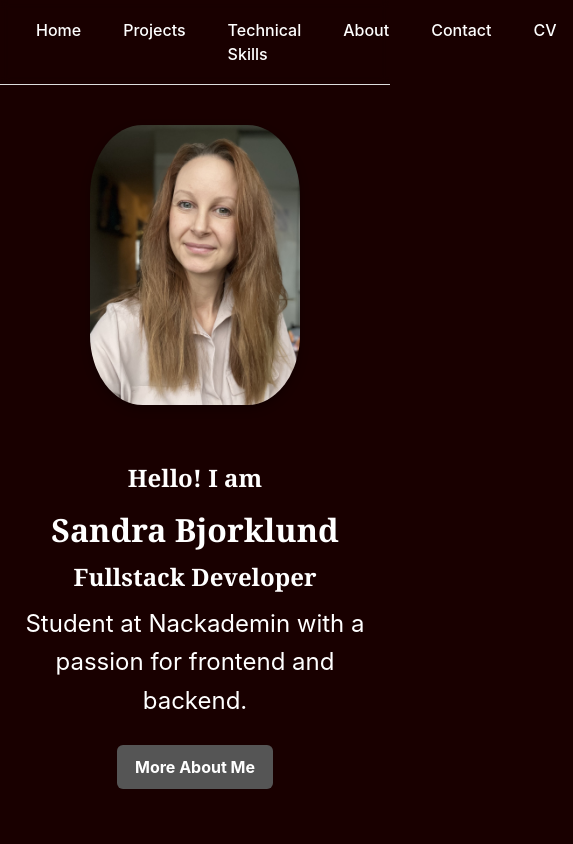
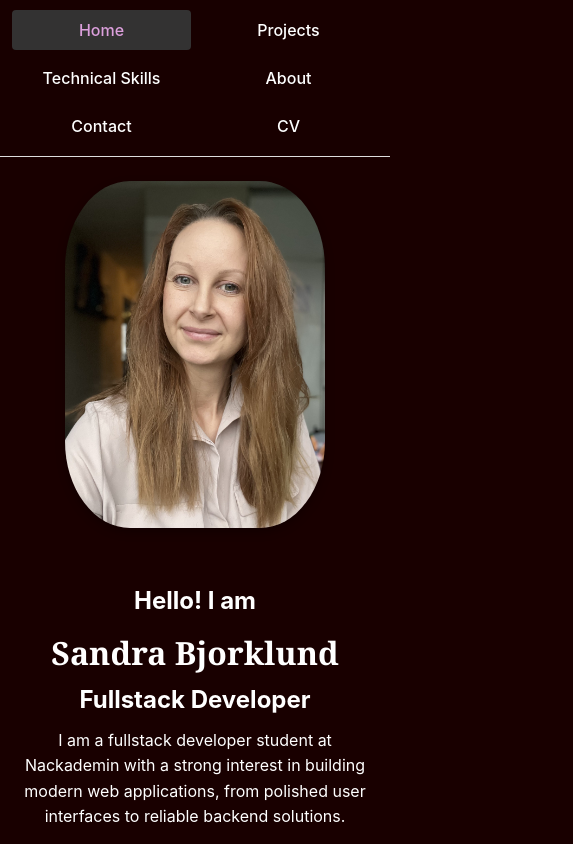
Before and after one commit to SandraLinnea/Portfolio, a React (Vite) app: page / in a window 390 px wide. Shown: the top 844 px of the page, 573 px wide, since content can reach past the window. Built offline with nearby package versions, Linux system fonts and the light colour scheme.

Commit message:
Make the page responsive

```diff
--- a/src/App.jsx
+++ b/src/App.jsx
@@ -28,7 +28,9 @@ function AppLayout() {
 
   return (
     <>
+      <a className="skip-link" href="#main-content">Skip to main content</a>
       <Navbar />
+      <main id="main-content" tabIndex="-1">
         <Routes>
           <Route path="/" element={<HomePage />} />
           <Route path="/projects" element={<Projects />} />
@@ -37,6 +39,7 @@ function AppLayout() {
           <Route path="/contact" element={<Contact />} />
           <Route path="/cv" element={<CV />} />
         </Routes>
+      </main>
       <Footer />
     </>
   );
--- a/src/components/About.css
+++ b/src/components/About.css
@@ -16,13 +16,13 @@
 }
 
 .about-text {
-  font-size: 1,5rem;
+  font-size: 1.05rem;
   line-height: 1.6;
   color: #fff;
   max-width: 700px;
 }
 
-h2 {
+.about-text h2 {
   font-family: Georgia, 'Times New Roman', Times, serif;
 }
 
@@ -31,10 +31,11 @@ h2 {
     flex-direction: column;
     align-items: center;
     text-align: center;
+    padding: 24px 16px;
   }
 
   .about-image {
-    width: 60%;
+    width: min(260px, 70vw);
     margin-bottom: 20px;
   }
 }
--- a/src/components/About.jsx
+++ b/src/components/About.jsx
@@ -22,11 +22,11 @@ function About() {
       <div className="about-text" data-aos="fade-right">
         <h2>Who am I?</h2>
         <p>
-          I am currently studying Web Developer Fullstack Open Source at Nackademin, and I will graduate in May 2026.
-          During my studies, I have worked with technologies such as HTML, CSS, JavaScript, React, SQL, PostgreSQL, MySQL,
-          MongoDB, C#, TypeScript and Node.js. These experiences have provided me with a
-          strong understanding of both frontend and backend development, as well as the ability to build dynamic and
-          responsive web applications.
+          I am currently studying Web Developer Fullstack Open Source at Nackademin and will graduate in May 2026.
+          During my studies, I have built skills in both frontend and backend development, working with technologies such as
+          HTML, CSS, JavaScript, React, TypeScript, C#, Node.js, PostgreSQL, MySQL, and MongoDB. I enjoy creating responsive,
+          user-friendly web applications and combining technical problem-solving with clean, practical design. My goal is to
+          continue growing as a developer through real projects, collaboration, and new challenges.
         </p>
       </div>
     </div>
--- a/src/components/CV.css
+++ b/src/components/CV.css
@@ -24,3 +24,14 @@
   background-color: #333232;
   color: plum;
 }
+
+.btn:focus-visible {
+  background-color: #333232;
+  color: plum;
+}
+
+@media (max-width: 768px) {
+  .cv-container {
+    padding: 40px 16px;
+  }
+}
--- a/src/components/HomePage.css
+++ b/src/components/HomePage.css
@@ -5,7 +5,7 @@
 }
 
 .homepage p {
-  font-size: 1.5rem;
+  font-size: clamp(1rem, 2vw, 1.5rem);
   line-height: 1.6;
   margin: 10px 0;
 }
@@ -16,13 +16,18 @@
   align-items: center;
   gap: 30px;
   flex-wrap: wrap;
-  margin-bottom: 250px;
+  margin-bottom: 120px;
+  justify-content: center;
 }
 
 .intro-img {
-  width: 200px;
+  width: min(200px, 55vw);
   border-radius: 25%;
   box-shadow: 0 4px 10px rgba(0,0,0,0.3);
+}
+
+.intro-text {
+  max-width: 680px;
 }
 
 .intro-text h1 {
@@ -94,19 +99,29 @@
   color: plum;
 }
 
+.btn:focus-visible {
+  background-color: #333232;
+  color: plum;
+}
+
 [data-aos] {
   transition-timing-function: ease-in-out;
 }
 
 @media (max-width: 768px) {
+  .homepage {
+    padding: 24px 16px;
+  }
+
   .intro {
     flex-direction: column;
     align-items: center;
     text-align: center;
+    margin-bottom: 72px;
   }
 
   .intro-img {
-    width: 60%;
+    width: min(260px, 70vw);
     margin-bottom: 20px;
   }
 
@@ -124,4 +139,9 @@
     width: 100%;
     max-width: 300px;
   }
+
+  .preview-section {
+    margin: 72px 0;
+    padding: 28px 0;
+  }
 }
--- a/src/components/HomePage.jsx
+++ b/src/components/HomePage.jsx
@@ -20,7 +20,7 @@ function HomePage() {
           <h2>Hello! I am</h2>
           <h1>Sandra Bjorklund</h1>
           <h2>Fullstack Developer</h2>
-          <p>Student at Nackademin with a passion for frontend and backend.</p>
+          <p>I am a fullstack developer student at Nackademin with a strong interest in building modern web applications, from polished user interfaces to reliable backend solutions.</p>
           <Link to="/about" className="btn">More About Me</Link>
         </div>
       </section>
--- a/src/components/Navbar.css
+++ b/src/components/Navbar.css
@@ -7,6 +7,9 @@
   top: 0;
   z-index: 1000;
   backdrop-filter: blur(4px);
+  flex-wrap: wrap;
+  justify-content: center;
+  background-color: rgba(25, 0, 0, 0.9);
 }
 
 .nav-button {
@@ -18,8 +21,26 @@
   position: relative;
 }
 
-.nav-button:hover {
+.nav-button:hover,
+.nav-button:focus-visible {
   background-color: #333232;
   color: plum;
   transform: translateY(-3px);
 }
+
+.nav-button-active {
+  background-color: #333232;
+  color: plum;
+}
+
+@media (max-width: 768px) {
+  .navbar {
+    gap: 8px;
+    padding: 10px 12px;
+  }
+
+  .nav-button {
+    flex: 1 1 140px;
+    text-align: center;
+  }
+}
--- a/src/components/Navbar.jsx
+++ b/src/components/Navbar.jsx
@@ -1,17 +1,19 @@
 import React from 'react';
-import { Link } from 'react-router-dom';
+import { NavLink } from 'react-router-dom';
 import './Navbar.css';
 
 function Navbar() {
     return (
-        <nav className="navbar">
-            <Link to="/" className="nav-button">Home</Link>
-            <Link to="/projects" className="nav-button">Projects</Link>
-            <Link to="/technicalskills" className="nav-button">Technical Skills</Link>
-            <Link to="/about" className="nav-button">About</Link>
-            <Link to="/contact" className="nav-button">Contact</Link>
-            <Link to="/cv" className="nav-button">CV</Link>
-        </nav>
+        <header>
+            <nav className="navbar" aria-label="Main navigation">
+                <NavLink to="/" end className={({ isActive }) => `nav-button${isActive ? ' nav-button-active' : ''}`}>Home</NavLink>
+                <NavLink to="/projects" className={({ isActive }) => `nav-button${isActive ? ' nav-button-active' : ''}`}>Projects</NavLink>
+                <NavLink to="/technicalskills" className={({ isActive }) => `nav-button${isActive ? ' nav-button-active' : ''}`}>Technical Skills</NavLink>
+                <NavLink to="/about" className={({ isActive }) => `nav-button${isActive ? ' nav-button-active' : ''}`}>About</NavLink>
+                <NavLink to="/contact" className={({ isActive }) => `nav-button${isActive ? ' nav-button-active' : ''}`}>Contact</NavLink>
+                <NavLink to="/cv" className={({ isActive }) => `nav-button${isActive ? ' nav-button-active' : ''}`}>CV</NavLink>
+            </nav>
+        </header>
     );
 }
 
--- a/src/components/Projects.css
+++ b/src/components/Projects.css
@@ -58,6 +58,12 @@
   transform: translateY(-4px);
 }
 
+.project-card .btn:focus-visible {
+  background-color: #333232;
+  color: plum;
+  transform: translateY(-4px);
+}
+
 .tooltip-wrapper {
   position: relative;
   display: inline-block;
@@ -81,7 +87,8 @@
   box-shadow: 0 2px 6px rgba(0, 0, 0, 0.2);
 }
 
-.tooltip-wrapper:hover .tooltip {
+.tooltip-wrapper:hover .tooltip,
+.tooltip-wrapper:focus-within .tooltip {
   visibility: visible;
   opacity: 1;
 }
--- a/src/components/TechnicalSkills.css
+++ b/src/components/TechnicalSkills.css
@@ -1,19 +1,25 @@
 .skills-container {
-  padding: 20px;
+  padding: 24px 20px 48px;
   text-align: center;
   color: white;
 }
 
 .skills-row {
-  display: flex;
-  justify-content: center;
-  gap: 60px;
-  flex-wrap: wrap;
+  display: grid;
+  grid-template-columns: repeat(auto-fit, minmax(180px, 1fr));
+  gap: 32px;
   margin-top: 20px;
+  max-width: 1000px;
+  margin-left: auto;
+  margin-right: auto;
 }
 
 .skills-row div {
   text-align: left;
+  background-color: rgba(255, 255, 255, 0.04);
+  border: 1px solid rgba(255, 255, 255, 0.08);
+  border-radius: 14px;
+  padding: 20px;
 }
 
 .skills-row h3 {
@@ -30,3 +36,9 @@
   margin-bottom: 5px;
   color: #ddd;
 }
+
+@media (max-width: 768px) {
+  .skills-container {
+    padding: 24px 16px 40px;
+  }
+}
--- a/src/index.css
+++ b/src/index.css
@@ -20,6 +20,18 @@ body {
   background-color: rgb(25, 0, 0);
 }
 
+a,
+button,
+[role="button"] {
+  -webkit-tap-highlight-color: transparent;
+}
+
+a:focus-visible,
+button:focus-visible {
+  outline: 3px solid #f2c4ff;
+  outline-offset: 3px;
+}
+
 button {
   border-radius: 8px;
   border: 1px solid transparent;
@@ -38,3 +50,39 @@ button:focus,
 button:focus-visible {
   outline: 4px auto -webkit-focus-ring-color;
 }
+
+main {
+  width: 100%;
+}
+
+.skip-link {
+  position: absolute;
+  left: 16px;
+  top: -48px;
+  z-index: 2000;
+  padding: 10px 14px;
+  border-radius: 8px;
+  background-color: #ffffff;
+  color: #111111;
+  font-weight: 700;
+}
+
+.skip-link:focus {
+  top: 16px;
+}
+
+@media (prefers-reduced-motion: reduce) {
+  *,
+  *::before,
+  *::after {
+    animation-duration: 0.01ms !important;
+    animation-iteration-count: 1 !important;
+    scroll-behavior: auto !important;
+    transition-duration: 0.01ms !important;
+  }
+
+  [data-aos] {
+    opacity: 1 !important;
+    transform: none !important;
+  }
+}
```
Lines whose indentation alone changed are shown as unchanged.
